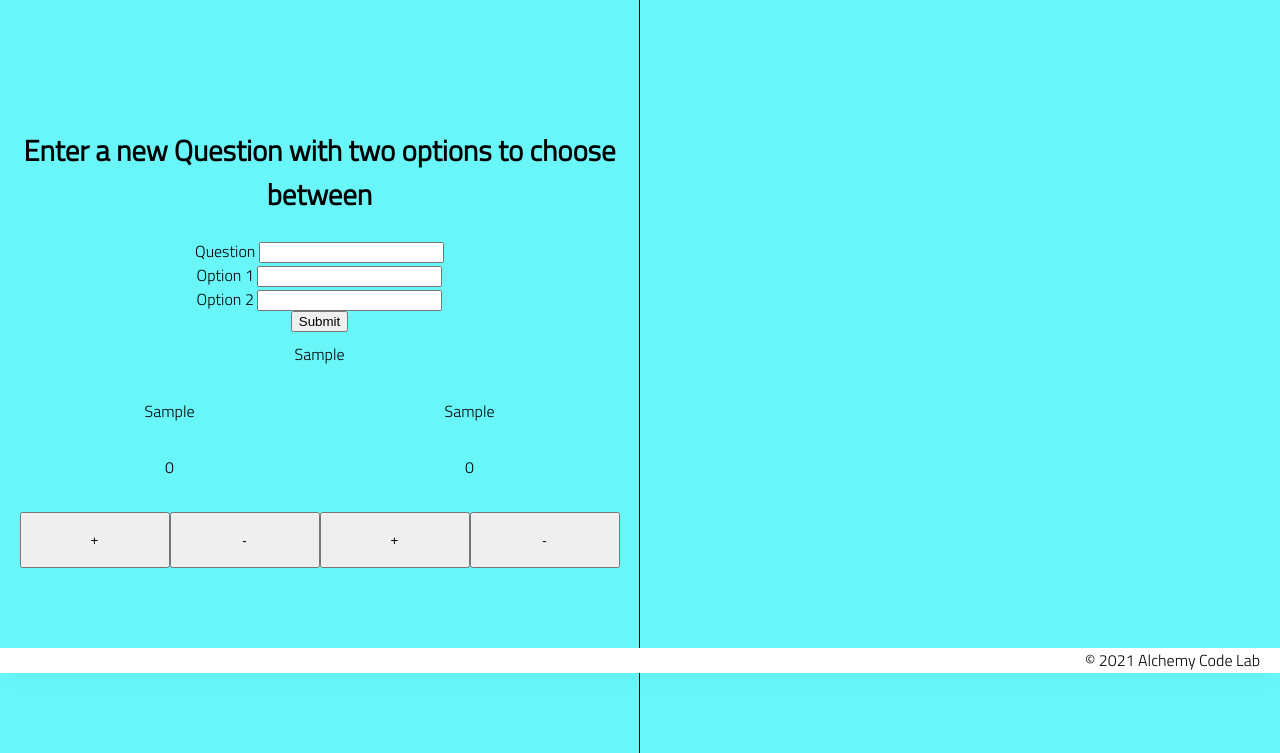
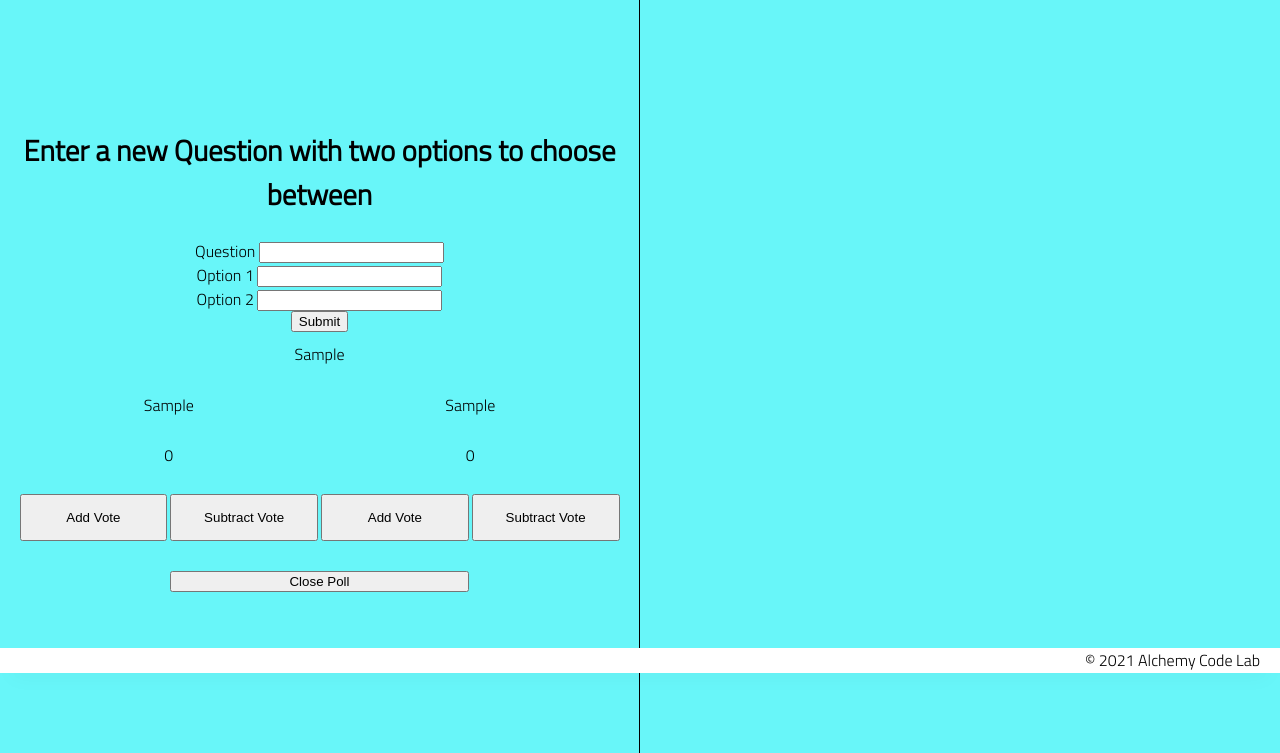
Before and after one commit to CadillacJack42/supabase-poll-tracker, a plain HTML site: page polls/index.html in a window 1280 px wide. Both pictures are taken after typing "Sample", "Sample", "Sample" into the empty fields and a click on the button "Submit". Shown: the part 127-880 px from the top of the page. Drawn offline with nearby package versions, Linux system fonts and the light colour scheme.

Commit message:
SavePoll function adds current poll to DB

```diff
--- a/polls/index.html
+++ b/polls/index.html
@@ -44,11 +44,12 @@
                     <p id="first-option" class="poll-ps">I'm the first option</p>
                     <p id="second-option" class="poll-ps">I'm the second option</p>
                     <span id="first-count">0</span><br>
-                    <button id="first-option-btn-plus" class="first-option-btns">+</button>
-                    <button id="first-option-btn-minus" class="first-option-btns">-</button>
+                    <button id="first-option-btn-plus" class="first-option-btns">Add Vote</button>
+                    <button id="first-option-btn-minus" class="first-option-btns">Subtract Vote</button>
                     <span id="second-count">0</span><br>
-                    <button id="second-option-btn-plus" class="second-option-btns">+</button>
-                    <button id="second-option-btn-minus" class="second-option-btns">-</button>
+                    <button id="second-option-btn-plus" class="second-option-btns">Add Vote</button>
+                    <button id="second-option-btn-minus" class="second-option-btns">Subtract Vote</button>
+                    <button id="submit-poll">Close Poll</button>
                 </div>
             </div>
         </div>
--- a/polls/polls.js
+++ b/polls/polls.js
@@ -1,3 +1,5 @@
+import { savePoll } from '../utils/fetch-utils.js';
+
 const newPoll = document.getElementById('new-poll');
 const pollQuestionEl = document.getElementById('current-question');
 const firstOptionEl = document.getElementById('first-option');
@@ -12,7 +14,12 @@ const downVote1 = document.getElementById('first-option-btn-minus');
 const upVote2 = document.getElementById('second-option-btn-plus');
 const downVote2 = document.getElementById('second-option-btn-minus');
 
+const closePoll = document.getElementById('submit-poll');
+
+let questionState = '';
+let option1Title = '';
 let option1VoteCount = 0;
+let option2Title = '';
 let option2VoteCount = 0;
 
 newPoll.addEventListener('submit', (e) => {
@@ -20,12 +27,17 @@ newPoll.addEventListener('submit', (e) => {
 
     const poll = new FormData(newPoll);
     const question = poll.get('question');
-    const optionOne = poll.get('option-one');
-    const optionTwo = poll.get('option-two');
+    questionState = question;
+
+    const option1 = poll.get('option-one');
+    option1Title = option1;
+
+    const option2 = poll.get('option-two');
+    option2Title = option2;
 
     pollQuestionEl.textContent = question;
-    firstOptionEl.textContent = optionOne;
-    secondOptionEl.textContent = optionTwo;
+    firstOptionEl.textContent = option1;
+    secondOptionEl.textContent = option2;
 
     option1Votes.textContent = option1VoteCount;
     option2Votes.textContent = option2VoteCount;
@@ -52,7 +64,9 @@ downVote2.addEventListener('click', () => {
     option2Votes.textContent = option2VoteCount;
 });
 
-
+closePoll.addEventListener('click', async() => {
+    await savePoll(questionState, option1Title, option1VoteCount, option2Title, option2VoteCount);
+});
 
 
 
--- a/styles/style.css
+++ b/styles/style.css
@@ -84,6 +84,7 @@ footer {
     display: grid;
     grid-template-columns: 1fr 1fr 1fr 1fr;
     grid-template-rows: 1fr 1fr 1fr 1fr;
+    gap: 3px;
 }
 
 #current-poll {
@@ -153,3 +154,7 @@ button {
     top: 80px;
     margin: 0 0 0 15%;
 }
+
+#submit-poll {
+    grid-column: 2 / 4;
+}
--- a/utils/fetch-utils.js
+++ b/utils/fetch-utils.js
@@ -18,3 +18,18 @@ export const signIn = async(email, password) => {
     });
     return res.data;
 };
+
+export const savePoll = async(question, option1, option1VoteCount, option2, option2VoteCount) => {
+    const res = await client
+        .from('polls')
+        .insert([
+            {
+                question,
+                option_one: option1,
+                option_two: option2,
+                one_count: option1VoteCount,
+                two_count: option2VoteCount
+            }
+        ]);
+    return res.data;
+};
```
